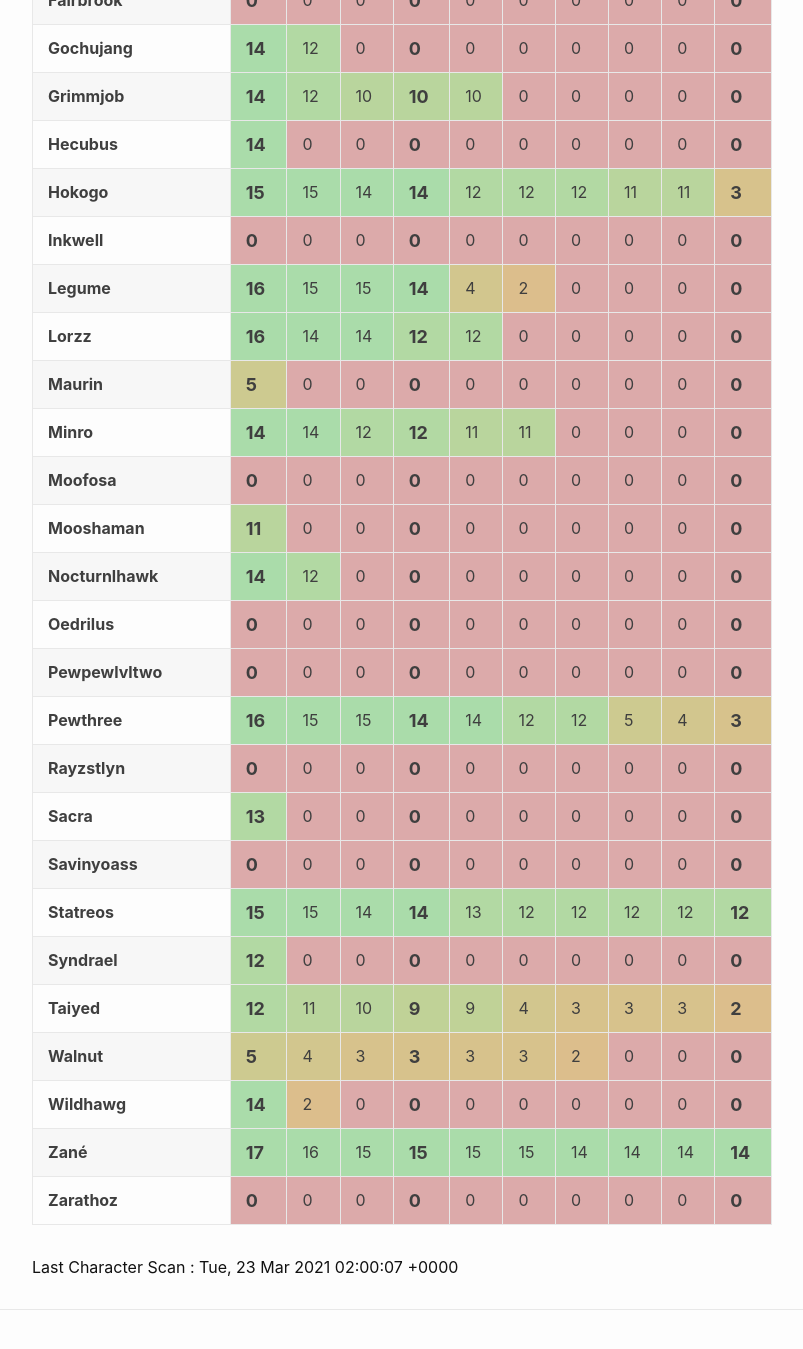
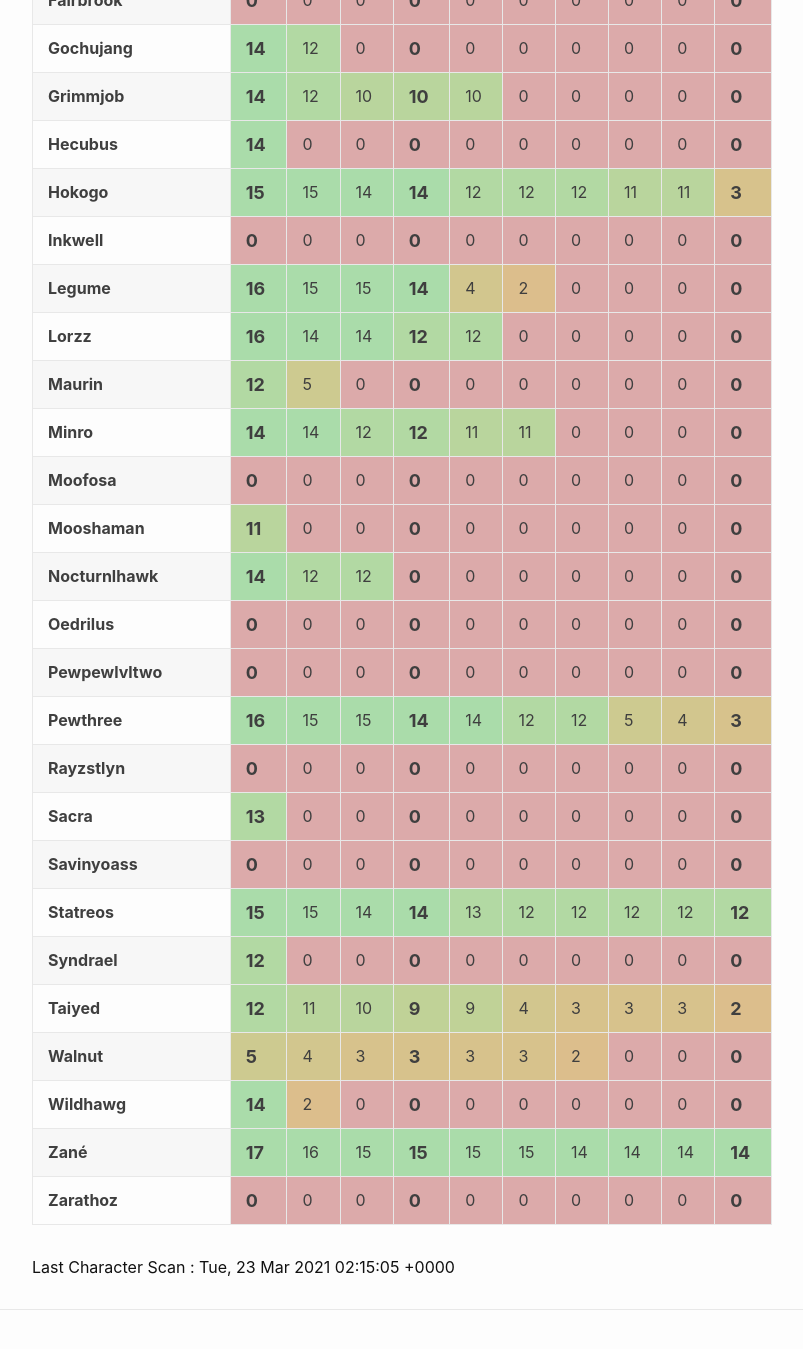
Before and after one commit to eldertribunal/keystonetracker, a Jekyll site: the page built from weekly.md, in a window 1280 px wide and 1400 px high, scrolled down 794 px. Shown: the top 1349 px of the window, without its empty margins (126-929 px from the left). Built offline with Jekyll 4.4.1, drawn with Linux system fonts in a browser that asks for light colours.

Commit message:
auto scan Tue Mar 23 02:15:52 UTC 2021

```diff
--- a/_data/characters.json
+++ b/_data/characters.json
@@ -1494,7 +1494,7 @@
       },
       {
         "name": "The Necrotic Wake",
-        "level": 11,
+        "level": 12,
         "id": 376
       },
       {
--- a/_data/players.json
+++ b/_data/players.json
@@ -1134,7 +1134,7 @@
       },
       {
         "name": "The Necrotic Wake",
-        "level": 11,
+        "level": 12,
         "id": 376
       },
       {
--- a/_data/scanned.json
+++ b/_data/scanned.json
@@ -1,3 +1,3 @@
 {
-  "timestamp": 1616464807
+  "timestamp": 1616465705
 }
--- a/_data/weekly.json
+++ b/_data/weekly.json
@@ -437,8 +437,8 @@
   {
     "name": "Maurin",
     "dungeons": [
+      12,
       5,
-      0,
       0,
       0,
       0,
@@ -484,7 +484,7 @@
     "dungeons": [
       14,
       12,
-      0,
+      12,
       0,
       0,
       0,
```
